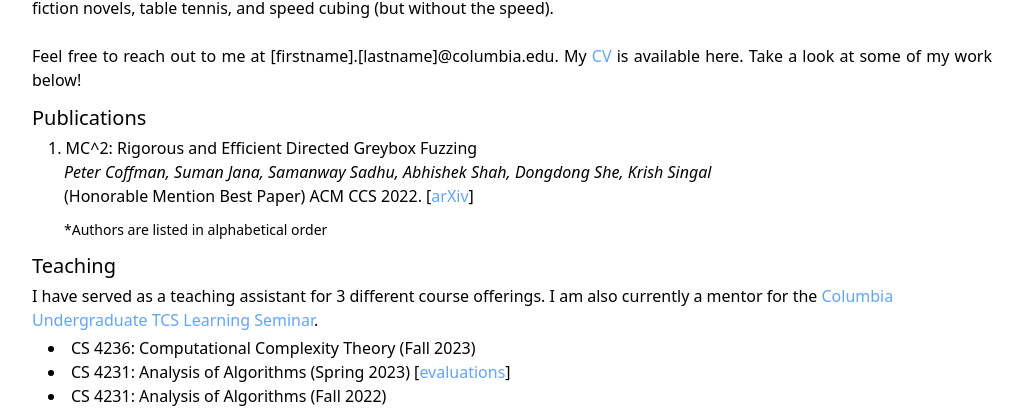
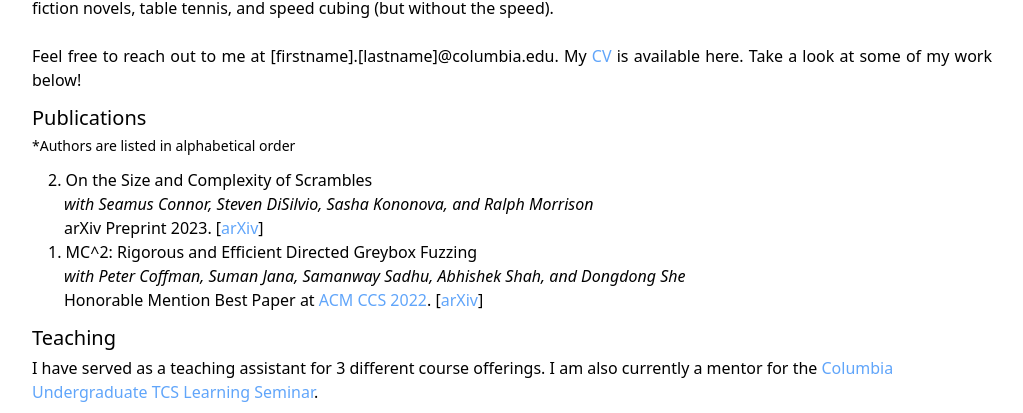
Before and after one commit to KrishSingal/KrishSingal.github.io, a website: page index.html in a window 1280 px wide. Shown: the part 328-741 px from the top of the page, without its empty margins (128-1151 px from the left). Drawn offline with Linux system fonts and the light colour scheme.

Commit message:
publication update and blog page restructure

```diff
--- a/index.html
+++ b/index.html
@@ -94,19 +94,31 @@
             <h2 class="mt-3 mb-1 text-xl font-light">
                 Publications
             </h2>
-            <ol class="ml-4 list-decimal list-inside">
+
+            <div class="mb-3 text-sm">
+            *Authors are listed in alphabetical order
+            </div>
+
+            <ol reversed class="ml-4 list-decimal list-inside">
+                <li>
+                On the Size and Complexity of Scrambles
+                </li>
+                <i class="ml-4">
+                    with Seamus Connor, Steven DiSilvio, Sasha Kononova, and Ralph Morrison
+                </i>
+                <p class="ml-4">
+                    arXiv Preprint 2023. [<a class="text-blue-400 hover:text-orange-400" href="https://arxiv.org/abs/2208.14530" target="_blank" rel="noopener noreferrer">arXiv</a>]
+                </p>
+
                 <li>
                     MC^2: Rigorous and Efficient Directed Greybox Fuzzing
                 </li>
                 <i class="ml-4">
-                    Peter Coffman, Suman Jana, Samanway Sadhu, Abhishek Shah, Dongdong She, <span class="font-light"> Krish Singal </span>
+                    with Peter Coffman, Suman Jana, Samanway Sadhu, Abhishek Shah, and Dongdong She
                 </i>
                 <p class="ml-4">
-                    (Honorable Mention Best Paper) ACM CCS 2022. [<a class="text-blue-400 hover:text-orange-400" href="https://arxiv.org/abs/2208.14530" target="_blank" rel="noopener noreferrer">arXiv</a>]
+                    <span class="font-light"> Honorable Mention Best Paper </span> at <a class="text-blue-400 hover:text-orange-400" href="https://www.sigsac.org/ccs/CCS2022/program/awards.html" target="_blank" rel="noopener noreferrer"> ACM CCS 2022</a>. [<a class="text-blue-400 hover:text-orange-400" href="https://arxiv.org/abs/2208.14530" target="_blank" rel="noopener noreferrer">arXiv</a>]
                </p>
-               <div class="mt-3 ml-4 text-sm">
-                *Authors are listed in alphabetical order
-            </div>
             </ol>
 
             <h2 class="mt-3 mb-1 text-xl font-light">
```
Also changed, not shown: blog.html (+1 -1 lines), styles.css.
